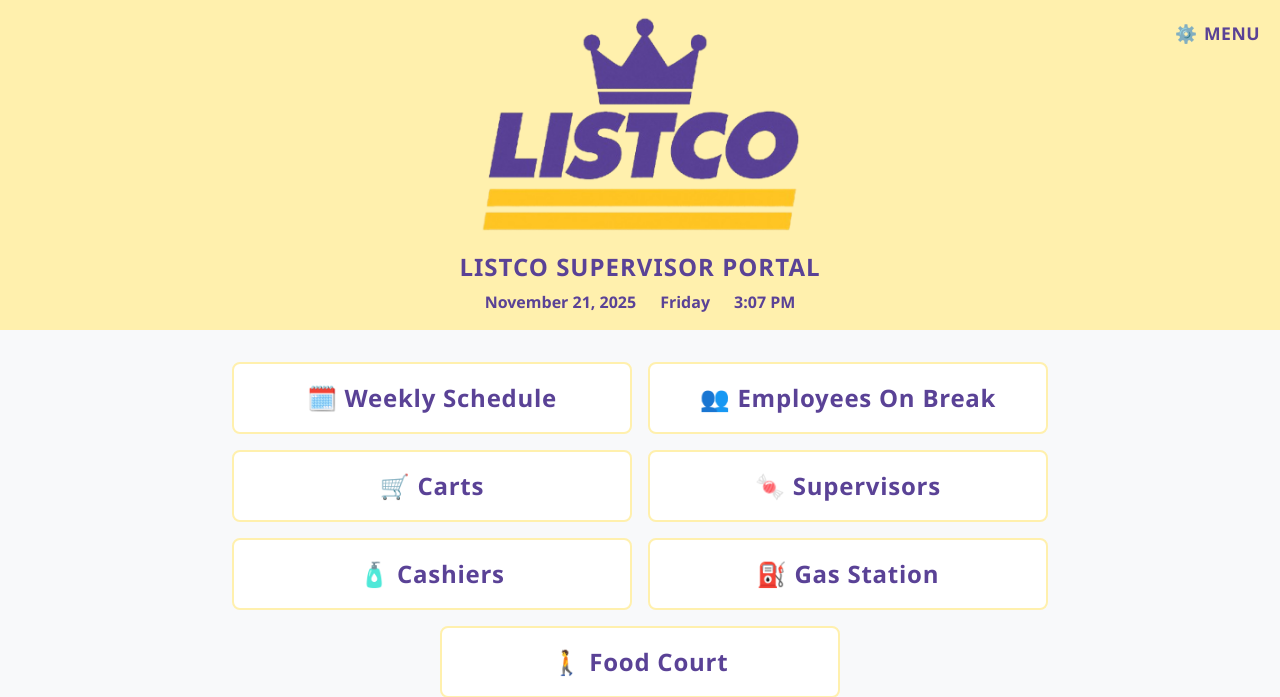
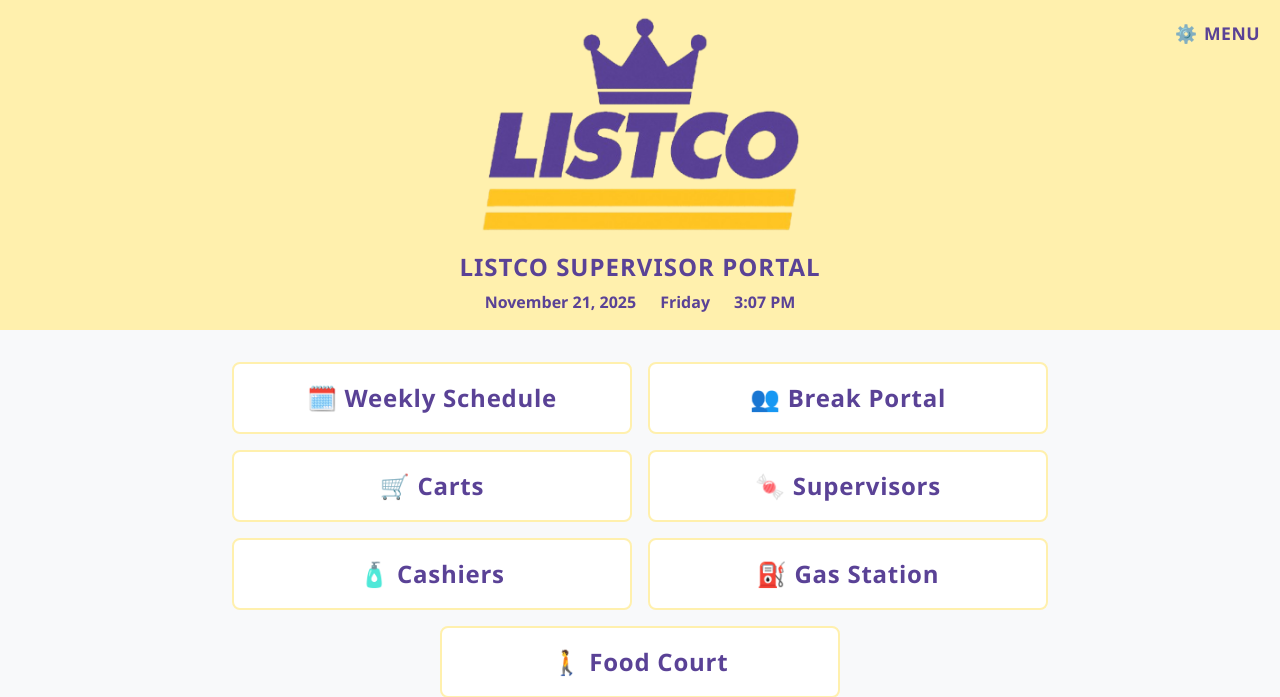
Before and after one commit to jnguy2832/Listco-Supervisor-Terminal, a Django app: page / in a window 1280 px wide. Shown: the top 697 px of the page. Run offline with Django 5.2, Linux system fonts and the light colour scheme.

Commit message:
Rename...again

```diff
--- a/Terminal/BreakScheduler/Templates/dashboard.html
+++ b/Terminal/BreakScheduler/Templates/dashboard.html
@@ -160,7 +160,7 @@
 
   <div class="menu-buttons">
     <a href="/weeklySchedule/">🗓️ Weekly Schedule</a>
-    <a href="/break/">👥 Employees On Break</a>
+    <a href="/break/">👥 Break Portal</a>
     <a href="/carts/">🛒 Carts</a>
     <a href="/supervisor/">🍬 Supervisors</a>
     <a href="/cashier/">🧴 Cashiers</a>
```
